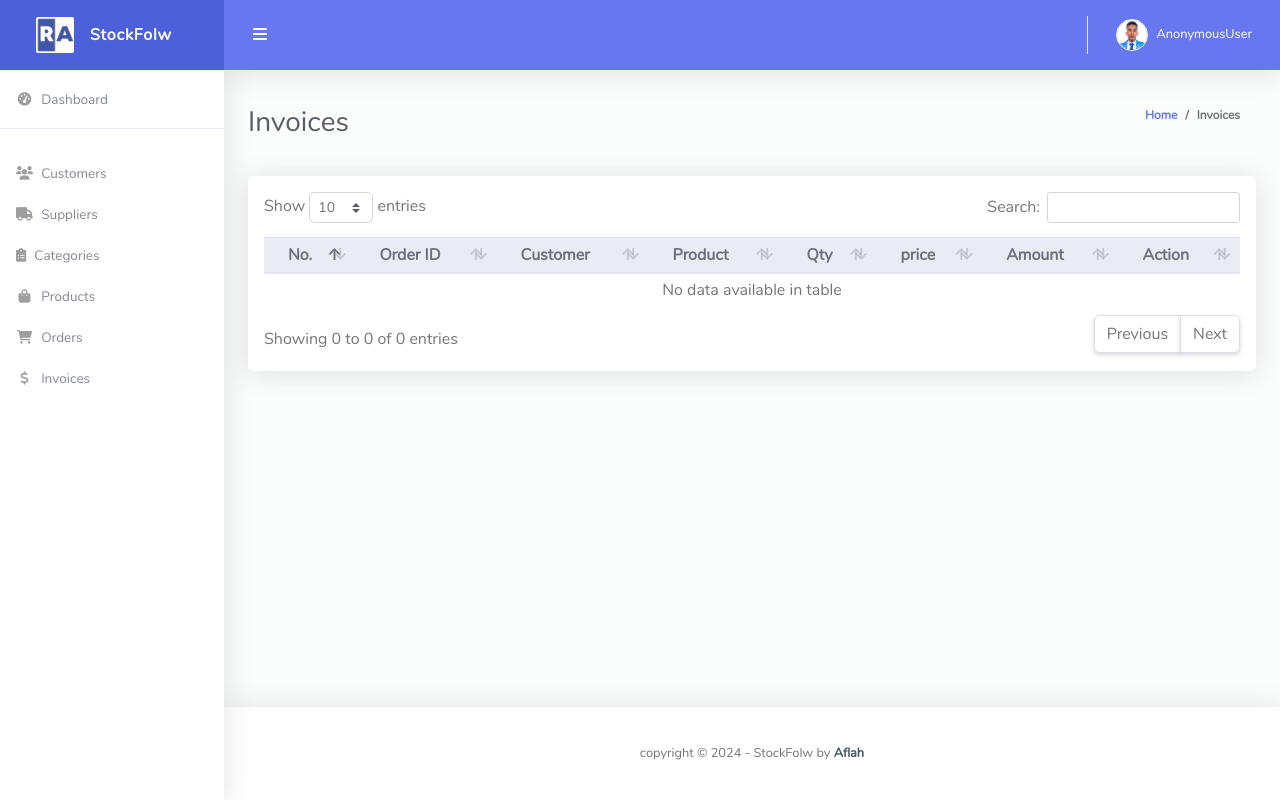
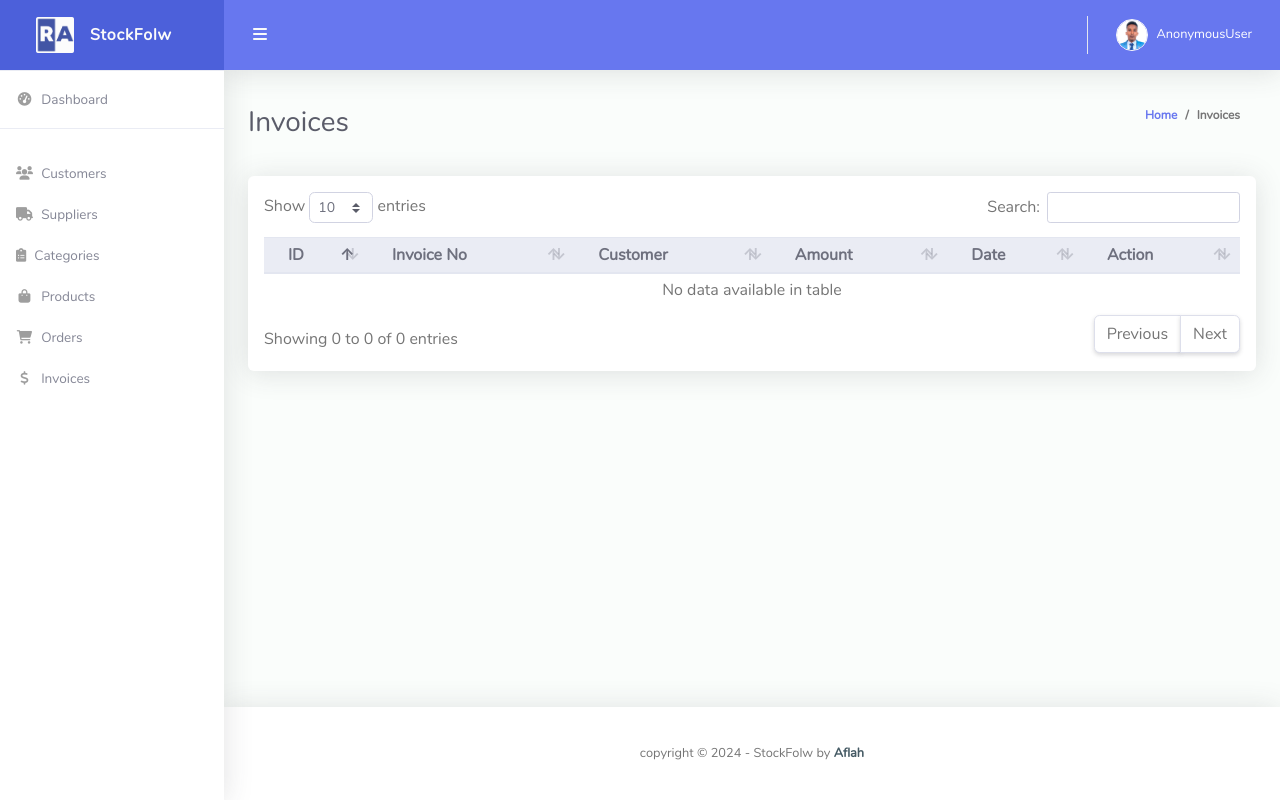
Before and after one commit to AflaxCade/Inventory-Management-System, a Django app: template templates/invoice.html in a window 1280 px wide. Run offline with Django 3.2, Linux system fonts and the light colour scheme; the template is opened without the code that fills it, so the values that code supplies are empty; some libraries are stand-ins or nearby versions.

Commit message:
add URL pattern for invoice details view

```diff
--- a/stockflow/urls.py
+++ b/stockflow/urls.py
@@ -38,6 +38,7 @@ urlpatterns = [
 
 
     path('invoice/', views.invoice, name='invoice'),
+    path('invoice_details/<str:pk>/', views.invoiceDetails, name='invoice_details'),
 
     # reset password urls
     path('password-reset/', auth_views.PasswordResetView.as_view(template_name="account/password_reset_form.html", form_class=CustomPasswordResetForm), name='password_reset'),
--- a/templates/invoice.html
+++ b/templates/invoice.html
@@ -42,13 +42,11 @@
                     <table class="table align-items-center table-flush table-hover table-sm" id="dataTableHover">
                         <thead class="thead-light">
                             <tr>
-                                <th>No.</th>
-                                <th>Order ID</th>
+                                <th>ID</th>
+                                <th>Invoice No</th>
                                 <th>Customer</th>
-                                <th>Product</th>
-                                <th>Qty</th>
-                                <th>price</th>
                                 <th>Amount</th>
+                                <th>Date</th>
                                 <th>Action</th>
                             </tr>
                         </thead>
@@ -56,47 +54,16 @@
                             {% for invoice in invoices %}
                             <tr>
                                 <td>{{ invoice.id }}</td>
-                                <td><a href="{% url 'update_order' invoice.order.id %}">{{ invoice.order.id }}</a></td>
-                                <td>{{invoice.order.customer}}</td>
-                                <td>{{invoice.order.product}}</td>
-                                <td>{{invoice.quantity}}</td>
-                                <td>{{invoice.price}}</td>
-                                <td>{{invoice.amount}}</td>
+                                <td>{{ invoice.invoice_number }}</td>
+                                <td>{{invoice.customer.name}}</td>
+                                <td>{{ invoice.total_amount }}</td>
+                                <td>{{invoice.created_at}}</td>
                                 <td>
-                                    <a href="" class="btn btn-sm btn-primary">
+                                    <a href="{% url 'invoice_details' invoice.id %}" class="btn btn-sm btn-primary" target="_blank">
                                         <i class="fas fa-eye"></i>
-                                    </a>
-                                    <a href="" class="btn btn-sm btn-success" data-toggle="modal"
-                                        data-target="#modal-update-">
-                                        <i class="fas fa-edit"></i>
                                     </a>
                                 </td>
                             </tr>
-
-                            <div class="modal fade" id="modal-update-{{ customer.id }}" tabindex="-1" role="dialog"
-                                aria-labelledby="modal-update-customerLabel" aria-hidden="true">
-                                <div class="modal-dialog modal-dialog-scrollable" role="document">
-                                    <div class="modal-content">
-                                        <div class="modal-header">
-                                            <h5 class="modal-title" id="modal-update-customerLabel">Update Customer "{{ customer.name }}"</h5>
-                                            <button type="button" class="close" data-dismiss="modal" aria-label="Close">
-                                                <span aria-hidden="true">&times;</span>
-                                            </button>
-                                        </div>
-                                        <div class="modal-body">
-                                            <form action="" method="post">
-                                                {% csrf_token %}
-
-                                        </div>
-                                        <div class="modal-footer">
-                                            <button type="button" class="btn btn-outline-primary"
-                                                data-dismiss="modal">Close</button>
-                                            <button type="submit" class="btn btn-primary">Update</button>
-                                            </form>
-                                        </div>
-                                    </div>
-                                </div>
-                            </div>
 
                             {% endfor %}
                         </tbody>
```
